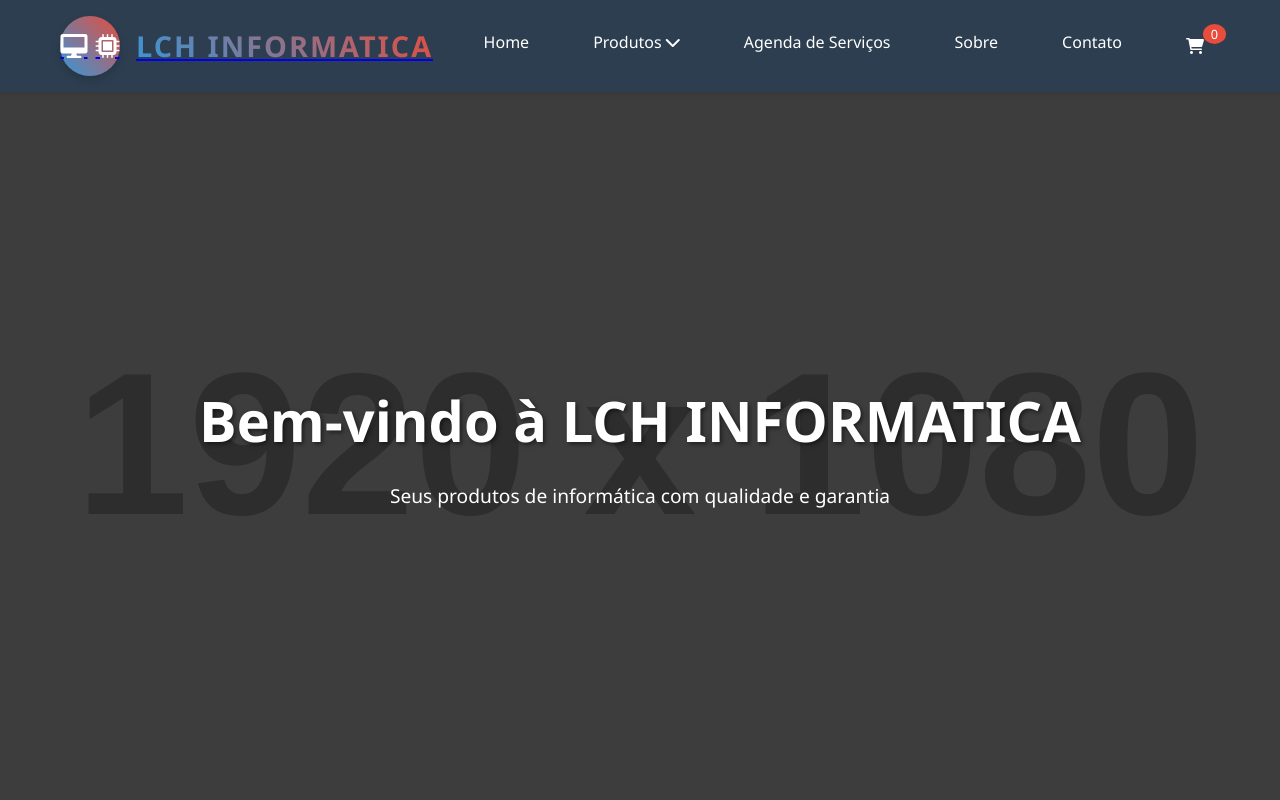
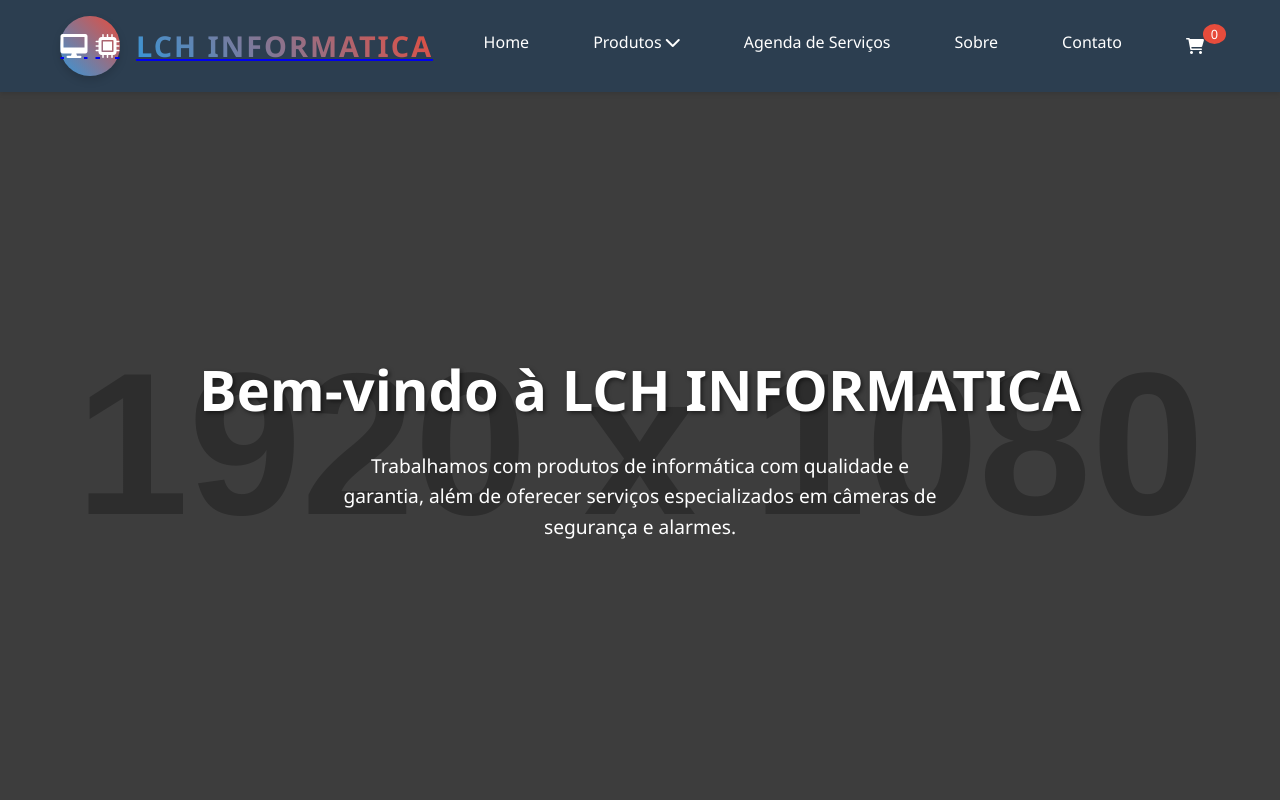
Before and after one commit to heimerdingerluiz/lch-t.i, a website: page index.html in a window 1280 px wide. Shown: the top 800 px of the page. Drawn offline with Linux system fonts and the light colour scheme; placeholder pictures from the web are drawn by us.

Commit message:
Atualizando texto do hero com nova descrição

```diff
--- a/index.html
+++ b/index.html
@@ -54,7 +54,7 @@
     <main>
         <section id="home" class="hero">
             <h2>Bem-vindo à LCH INFORMATICA</h2>
-            <p>Seus produtos de informática com qualidade e garantia</p>
+            <p>Trabalhamos com produtos de informática com qualidade e garantia, além de oferecer serviços especializados em câmeras de segurança e alarmes.</p>
         </section>
 
         <section id="produtos" class="produtos">
```
